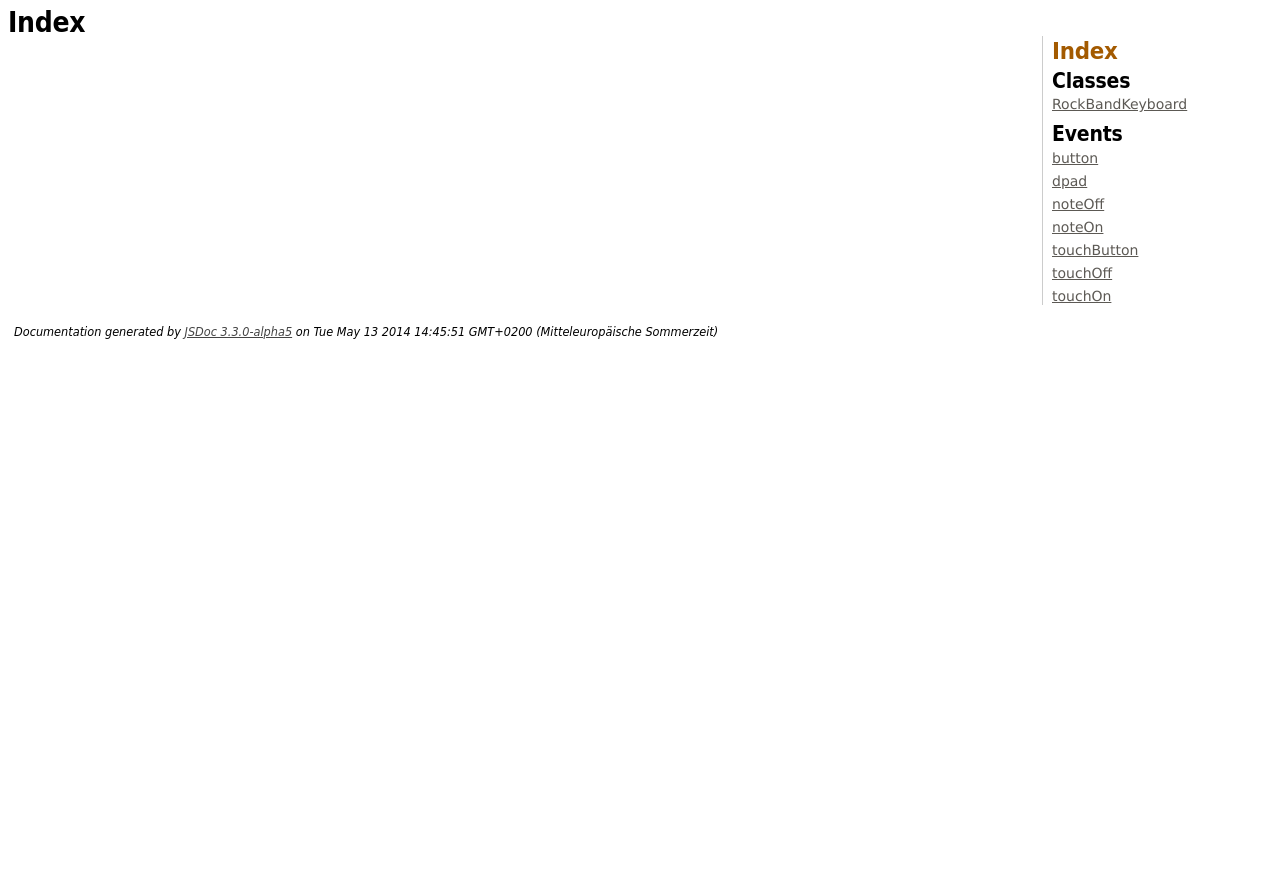
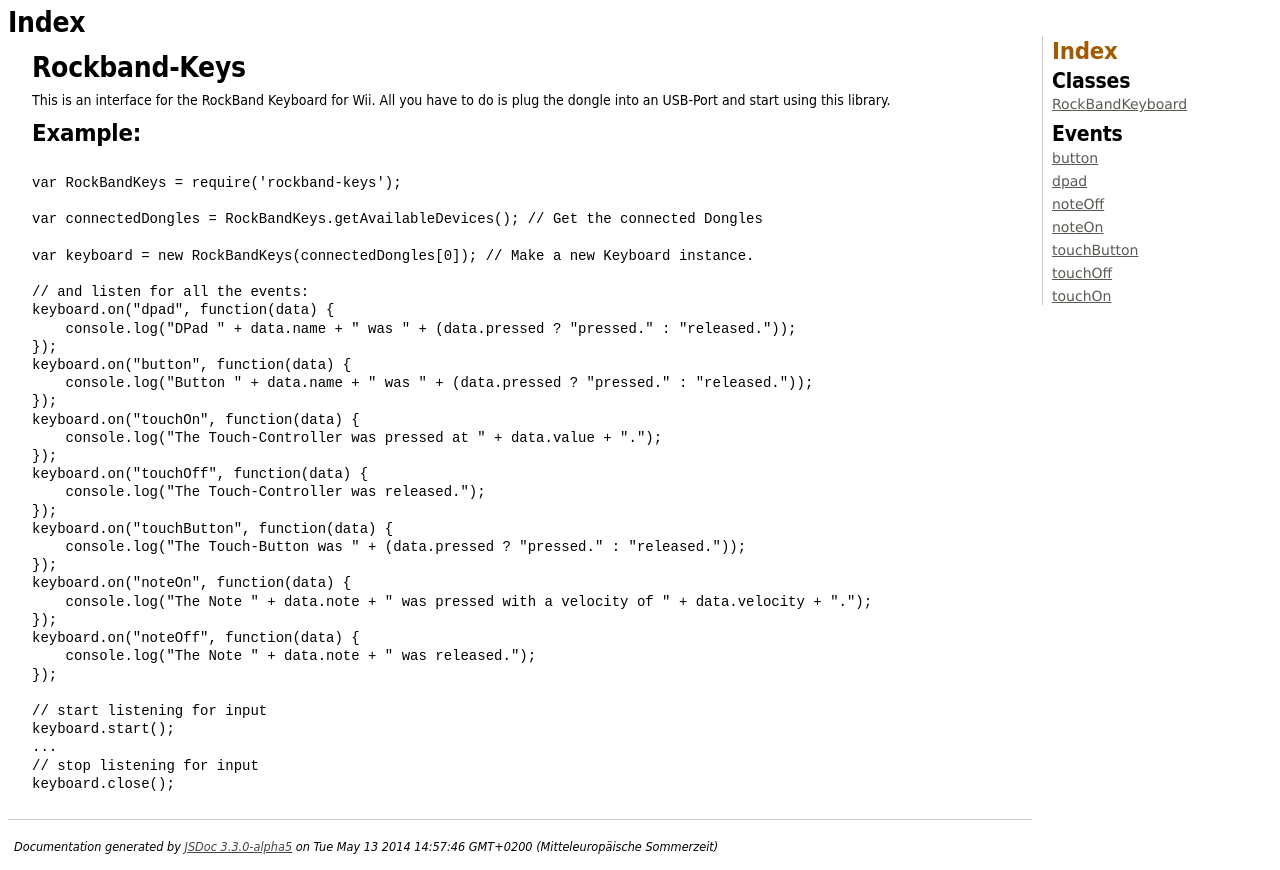
Before and after one commit to jhbruhn/rockband-keys, a website: page doc/index.html in a window 1280 px wide. Before the commit the page ends 800 px from the top, so only its background shows below. Drawn offline with Linux system fonts and the light colour scheme.

Commit message:
Added readme

```diff
--- a/doc/index.html
+++ b/doc/index.html
@@ -40,6 +40,49 @@
 
 
 
+    <section>
+        <article><h1 id="rockband-keys">Rockband-Keys</h1>
+<p>This is an interface for the RockBand Keyboard for Wii. All you have to do is plug the dongle into an USB-Port and start using this library.</p>
+<h2 id="example-">Example:</h2>
+<pre><code class="lang-javascript">
+var RockBandKeys = require(&#39;rockband-keys&#39;);
+
+var connectedDongles = RockBandKeys.getAvailableDevices(); // Get the connected Dongles
+
+var keyboard = new RockBandKeys(connectedDongles[0]); // Make a new Keyboard instance.
+
+// and listen for all the events:
+keyboard.on(&quot;dpad&quot;, function(data) {
+    console.log(&quot;DPad &quot; + data.name + &quot; was &quot; + (data.pressed ? &quot;pressed.&quot; : &quot;released.&quot;));
+});
+keyboard.on(&quot;button&quot;, function(data) {
+    console.log(&quot;Button &quot; + data.name + &quot; was &quot; + (data.pressed ? &quot;pressed.&quot; : &quot;released.&quot;));
+});
+keyboard.on(&quot;touchOn&quot;, function(data) {
+    console.log(&quot;The Touch-Controller was pressed at &quot; + data.value + &quot;.&quot;);
+});
+keyboard.on(&quot;touchOff&quot;, function(data) {
+    console.log(&quot;The Touch-Controller was released.&quot;);
+});
+keyboard.on(&quot;touchButton&quot;, function(data) {
+    console.log(&quot;The Touch-Button was &quot; + (data.pressed ? &quot;pressed.&quot; : &quot;released.&quot;));
+});
+keyboard.on(&quot;noteOn&quot;, function(data) {
+    console.log(&quot;The Note &quot; + data.note + &quot; was pressed with a velocity of &quot; + data.velocity + &quot;.&quot;);
+});
+keyboard.on(&quot;noteOff&quot;, function(data) {
+    console.log(&quot;The Note &quot; + data.note + &quot; was released.&quot;);
+});
+
+// start listening for input
+keyboard.start();
+...
+// stop listening for input
+keyboard.close();
+</code></pre>
+</article>
+    </section>
+
 
 
 
@@ -54,7 +97,7 @@
 <br clear="both">
 
 <footer>
-    Documentation generated by <a href="https://github.com/jsdoc3/jsdoc">JSDoc 3.3.0-alpha5</a> on Tue May 13 2014 14:45:51 GMT+0200 (Mitteleuropäische Sommerzeit)
+    Documentation generated by <a href="https://github.com/jsdoc3/jsdoc">JSDoc 3.3.0-alpha5</a> on Tue May 13 2014 14:57:46 GMT+0200 (Mitteleuropäische Sommerzeit)
 </footer>
 
 <script> prettyPrint(); </script>
--- a/gulpfile.js
+++ b/gulpfile.js
@@ -3,7 +3,7 @@
 
 gulp.task('docs', function() {
 
-  gulp.src("./lib/*.js")
+  gulp.src(["./README.md", "./lib/*.js"])
     .pipe(jsdoc.parser({}))
     .pipe(jsdoc.generator('./doc'))
 });
```
Also changed, not shown: doc/RockBandKeyboard.html (+1 -1 lines), doc/rockband_keys.js.html (+1 -1 lines).
